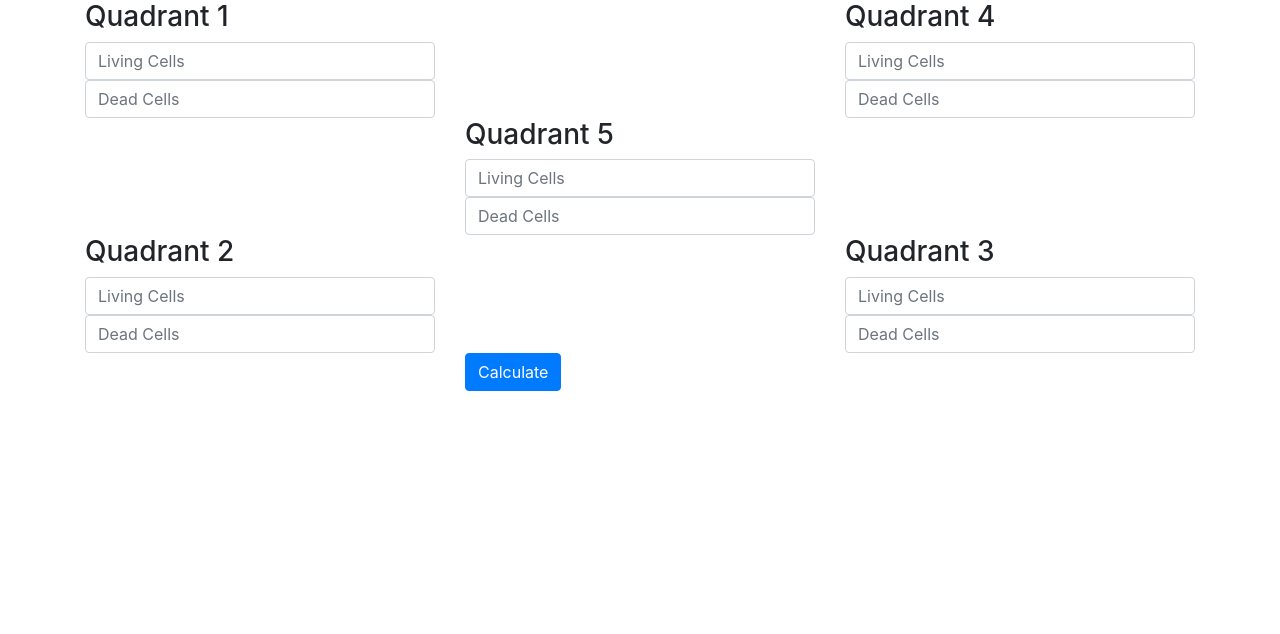
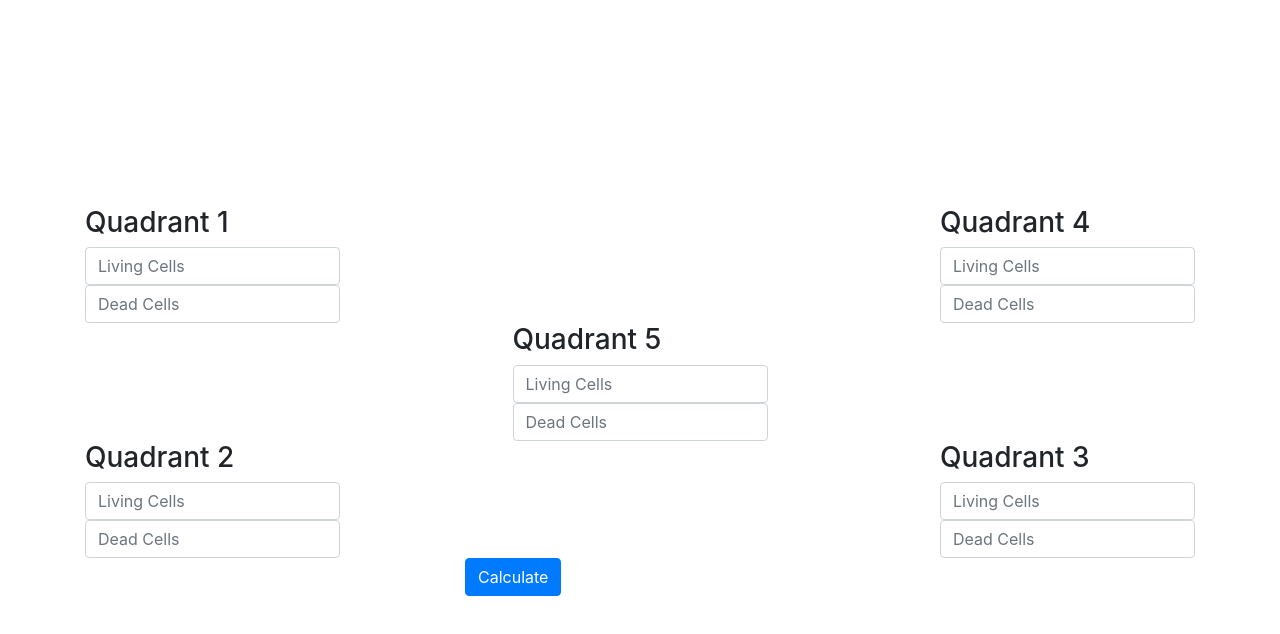
Before and after one commit to wingraptor/QATools, a plain HTML site: page index.html in a window 1280 px wide. Drawn offline with nearby package versions, Linux system fonts and the light colour scheme.

Commit message:
Center form vertically and horizontally on page
Made parent container  have a height of 100% and made it a flex parent. Gave the body and html elements a height of 100%. Then added the class align-self-center to center the element vertically, then made its width 100%

```diff
--- a/index.css
+++ b/index.css
@@ -0,0 +1,3 @@
+body,html {
+  height: 100%;
+}
--- a/index.html
+++ b/index.html
@@ -7,49 +7,51 @@
   <meta http-equiv="X-UA-Compatible" content="ie=edge">
   <link rel="stylesheet" href="https://stackpath.bootstrapcdn.com/bootstrap/4.1.3/css/bootstrap.min.css"
     integrity="sha384-MCw98/SFnGE8fJT3GXwEOngsV7Zt27NXFoaoApmYm81iuXoPkFOJwJ8ERdknLPMO" crossorigin="anonymous">
+    <link rel="stylesheet" href="index.css">
   <title>QA Tools</title>
 </head>
 
 <body>
-  <div class="container pageContent">
-    <form onsubmit="getInputs(); return false">
-      <div class="row">
-        <div class="col" id="q1">
+
+      <div class="container results">
+        <div class="row justify-content-center">
+          <div class= "col-3">
+            <div id="results"></div>
+          </div>
+        </div>
+      </div>
+
+  <div class="container pageContent h-100 d-flex">
+    <form onsubmit="getInputs(); return false" class="align-self-center w-100">
+      <div class="row justify-content-between">
+        <div class="col-3" id="q1">
           <h3>Quadrant 1</h3>
           <input type="number" class="form-control" placeholder="Living Cells" id="q1Living" required>
           <input type="number" class="form-control" placeholder="Dead Cells" id="q1Dead" required>
         </div>
-        <div class="col" id="results">
-        </div>
-        <div class="col" id="q4">
+        <div class="col-3" id="q4">
           <h3>Quadrant 4</h3>
           <input type="number" class="form-control" placeholder="Living Cells" id="q4Living" required>
           <input type="number" class="form-control" placeholder="Dead Cells" id="q4Dead" required>
         </div>
       </div>
 
-      <div class="row">
-        <div class="col">
-        </div>
-        <div class="col" id="q5">
+      <div class="row justify-content-center">
+        <div class="col-3" id="q5">
           <h3>Quadrant 5</h3>
           <input type="number" class="form-control" placeholder="Living Cells" id="q5Living" required>
           <input type="number" class="form-control" placeholder="Dead Cells" id="q5Dead" required>
         </div>
-        <div class="col">
-        </div>
       </div>
 
 
-      <div class="row">
-        <div class="col" id="q2">
+      <div class="row justify-content-between">
+        <div class="col-3" id="q2">
           <h3>Quadrant 2</h3>
           <input type="number" class="form-control" placeholder="Living Cells" id="q2Living" required>
           <input type="number" class="form-control" placeholder="Dead Cells" id="q2Dead" required>
         </div>
-        <div class="col">
-        </div>
-        <div class="col" id="q3">
+        <div class="col-3" id="q3">
           <h3>Quadrant 3</h3>
           <input type="number" class="form-control" placeholder="Living Cells" id="q3Living" required>
           <input type="number" class="form-control" placeholder="Dead Cells" id="q3Dead" required>
```
